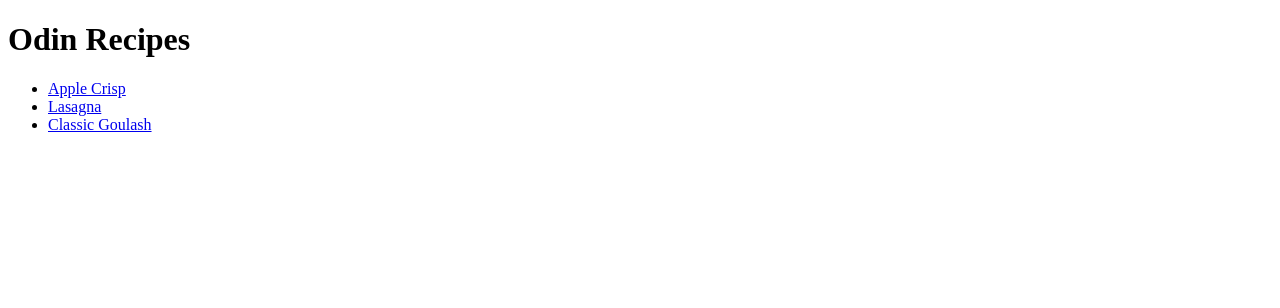
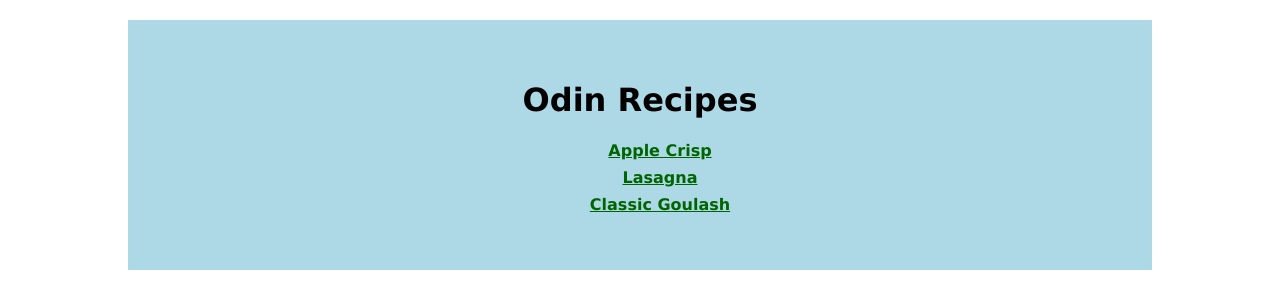
Before and after one commit to randallshade7-oss/odin-recipes, a plain HTML site: page index.html in a window 1280 px wide. Drawn offline with Linux system fonts and the light colour scheme.

Commit message:
Add link to style.css

```diff
--- a/index.html
+++ b/index.html
@@ -3,16 +3,16 @@
     <head>
         <meta charset="utf-8">
         <title>Odin Recipes</title>
+        <link href="./styles/style.css" rel="stylesheet">
     </head>
     <body>
         <h1>Odin Recipes</h1>
 
-        <ul>
+        <ul class="link-list">
             <li><a href="./recipes/apple-crisp.html">Apple Crisp</a></li>
             <li><a href="./recipes/lasagna.html">Lasagna</a></li>
             <li><a href="./recipes/classic-goulash.html">Classic Goulash</a></li>
         </ul>
 
-
     </body>
 </html>
```
